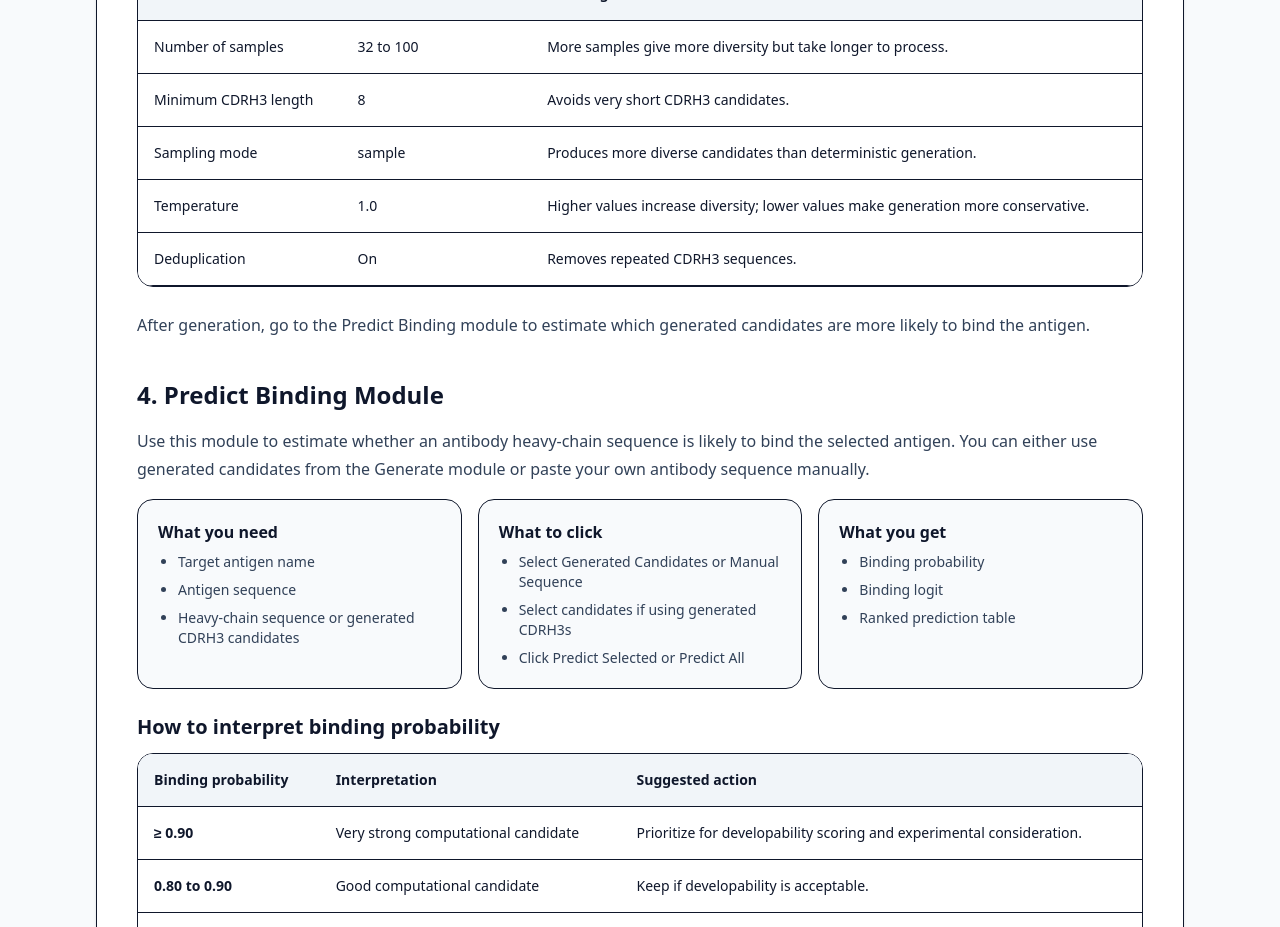
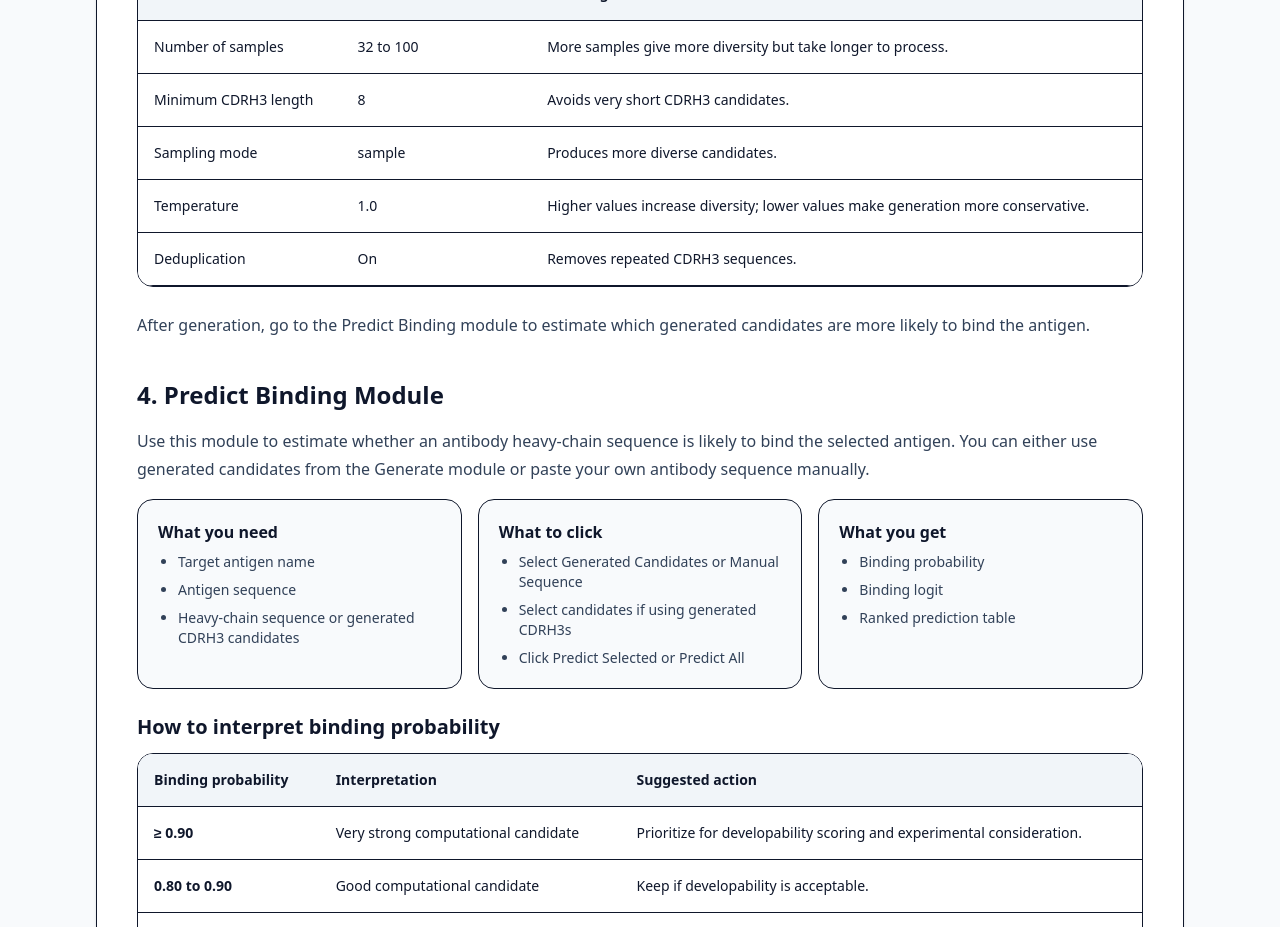
Before and after one commit to Fanxu-alt/Antibody-Design, a Next.js app in the folder frontend/: page /help in a window 1280 px wide. Shown: the part 1740-2667 px from the top of the page. Built offline with nearby package versions, Linux system fonts and the light colour scheme; no server answers.

Commit message:
Update page.tsx

```diff
--- a/frontend/app/help/page.tsx
+++ b/frontend/app/help/page.tsx
@@ -200,8 +200,7 @@ export default function HelpPage() {
                   <td className="border-b p-4">Sampling mode</td>
                   <td className="border-b p-4">sample</td>
                   <td className="border-b p-4">
-                    Produces more diverse candidates than deterministic
-                    generation.
+                    Produces more diverse candidates.
                   </td>
                 </tr>
 
```
